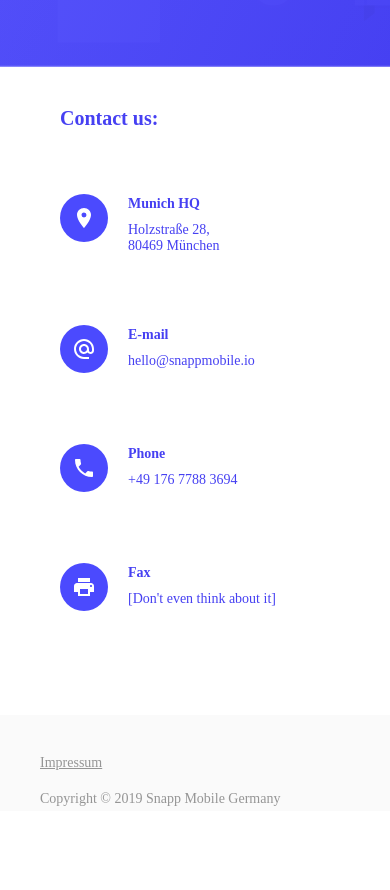
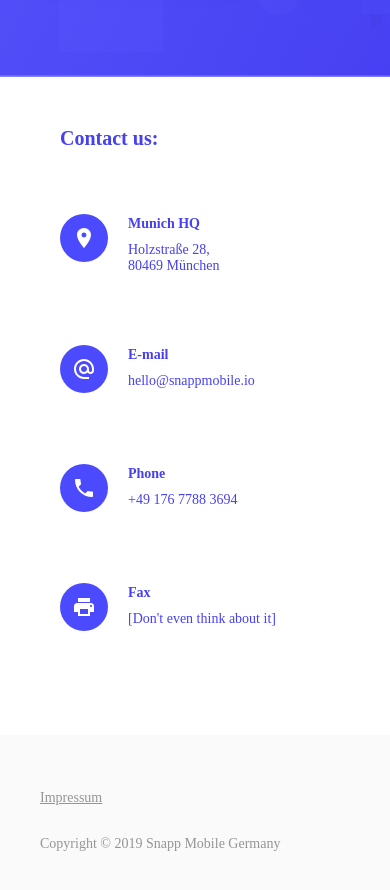
Before and after one commit to snappautomotive/snappautomotive.github.io, a plain HTML site: page public/index.html in a window 390 px wide. Shown: the part 444-1334 px from the top of the page. Before the commit the page ends 1255 px from the top, so only its background shows below. Drawn offline with Linux system fonts and the light colour scheme; a web font is replaced by a local one.

Commit message:
style for footer

```diff
--- a/public/css/responsive-styles.css
+++ b/public/css/responsive-styles.css
@@ -45,6 +45,9 @@
         justify-content: space-around;
         align-items: flex-start;
     }
+    .copyright li:first-child {
+        margin-top: 10px;
+    }
     #page-1.container {
         grid-template-rows: 1fr 2fr;
     }
@@ -55,13 +58,16 @@
 
 @media screen and (max-width: 480px) {
      #main-1, #main-2, #header-2, .contacts, .copyright {
-        padding: 20px 40px 40px;
+        padding: 30px 40px 40px;
+    }
+    .copyright {
+        height: fit-content;
     }
     .copyright li:first-child {
-        padding: 20px 0;
+        padding: 15px 0;
     }
     .copyright li:first-child {
-        padding-bottom: 20px;
+        padding-bottom: 30px;
     }
     .logo img {
         width: 121px;
```
